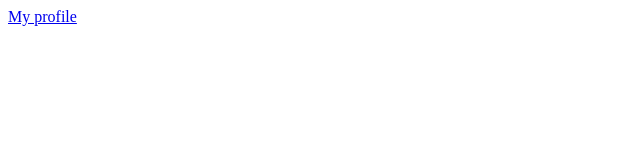
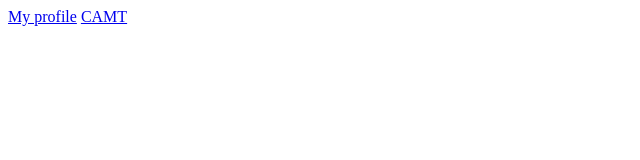
Before and after one commit to BamBamPatra/Lab03_03, a plain HTML site: page index.html in a window 1280 px wide. Shown: the full height of the page, 0-640 px from the left. Drawn offline with Linux system fonts and the light colour scheme.

Commit message:
add CAMT

```diff
--- a/index.html
+++ b/index.html
@@ -7,5 +7,6 @@
 </head>
 <body>
     <a href="profile.html">My profile</a>
+    <a href="Camt.html">CAMT</a>
 </body>
 </html>
```
Also changed, not shown: CAMT.jpeg (added), Camt.html (added).
